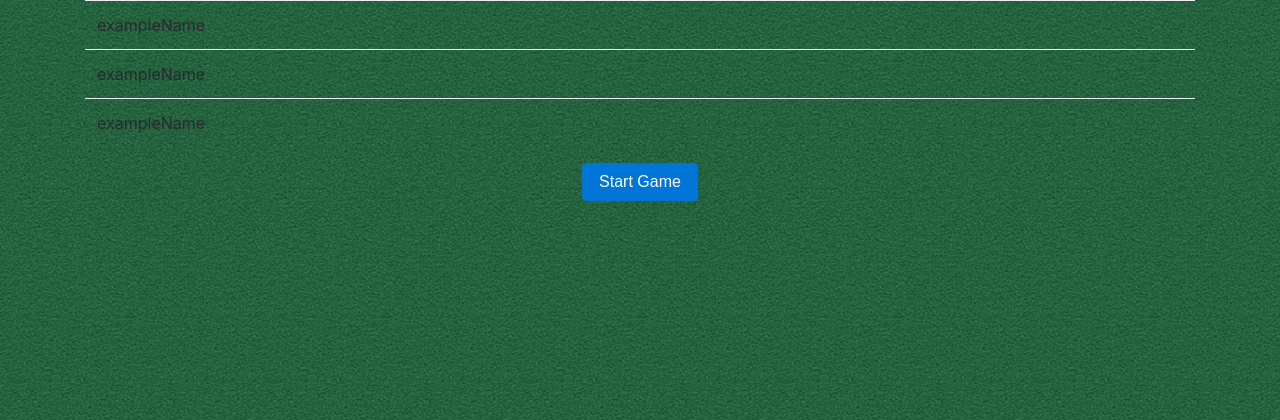
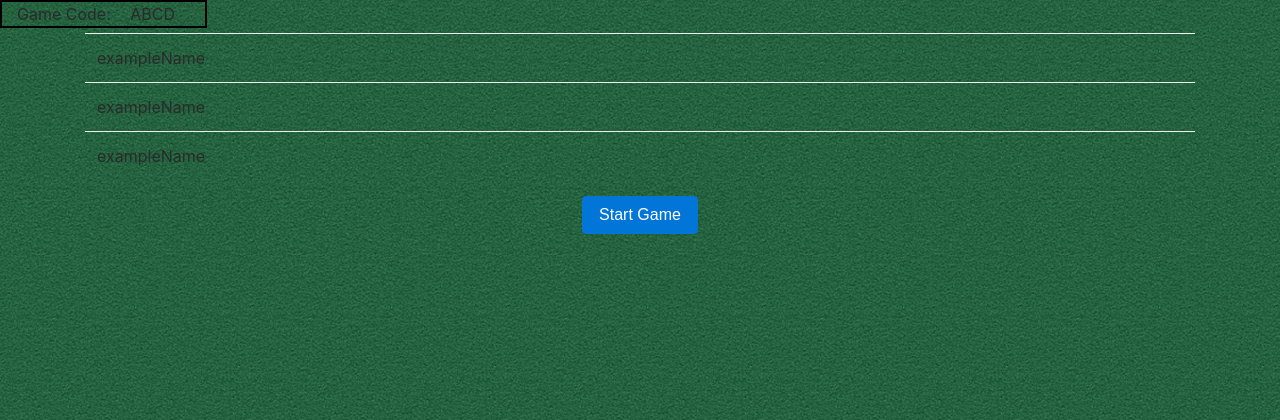
Before and after one commit to Cuzzo01/HackKU2019, a PHP site: page /templates/lobby.html in a window 1280 px wide. Shown: the top 420 px of the page. Run offline with PHP 8.4, Linux system fonts and the light colour scheme.

Commit message:
Added gamecode to lobby screen

```diff
--- a/css/lobby.css
+++ b/css/lobby.css
@@ -1,6 +1,11 @@
 body {
   background-color: green;
   background-image: url("../CardCropped/pool_table.png");
+}
+#gameCodeContainer {
+  margin-bottom: 5px;
+  border: 2px solid black;
+  display: inline-block;
 }
 .nameLabel {
   display: inline-block;
--- a/lobby.php
+++ b/lobby.php
@@ -12,6 +12,9 @@
     <title>Card Game</title>
 </head>
 <body>
+  <div class="container-fluid" id="gameCodeContainer">
+    Game Code: <span class="container" id="gameCode">ABCD</span>
+  </div>
   <div class = "container" id = "playerList">
     <table class="table table-dark">
       <?php
--- a/templates/lobby.html
+++ b/templates/lobby.html
@@ -12,6 +12,9 @@
     <title>Card Game</title>
 </head>
 <body>
+  <div class="container-fluid" id="gameCodeContainer">
+    Game Code: <span class="container" id="gameCode">ABCD</span>
+  </div>
   <div class = "container" id = "playerList">
     <table class="table table-dark">
       <tr><td>exampleName</td></tr>
```
